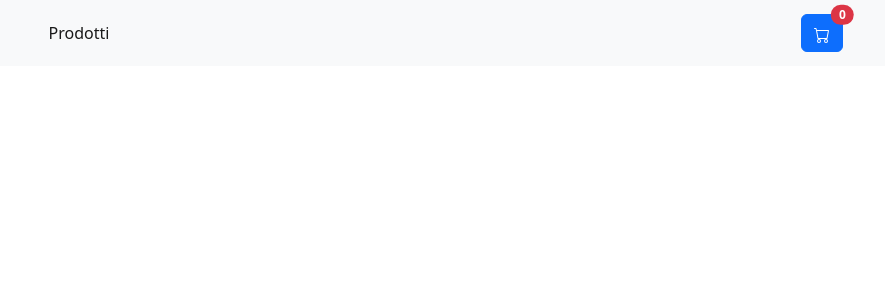
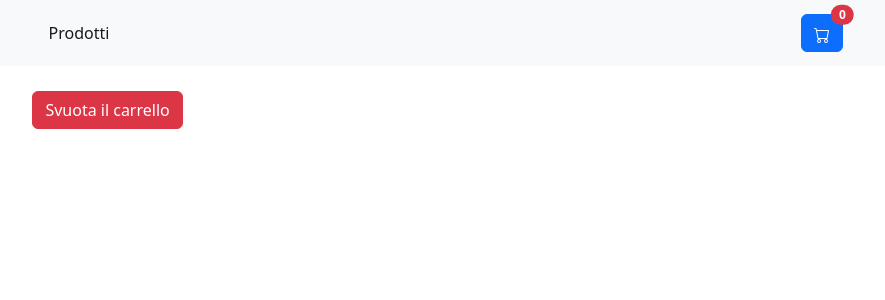
Before and after one commit to dacn-UFS07/progetto-ufs11, an Angular app: page /carrello in a window 1280 px wide. Shown: the top 300 px of the page, without its empty margins (198-1083 px from the left). Built offline with nearby package versions, Linux system fonts and the light colour scheme.

Commit message:
feat: delete items in cart feature

```diff
--- a/src/app/carrello/carrello.component.css
+++ b/src/app/carrello/carrello.component.css
@@ -2,3 +2,7 @@
     width: 64%;
     margin: auto;
 }
+
+.btn {
+    margin-top: 1.5%;
+}
--- a/src/app/carrello/carrello.component.html
+++ b/src/app/carrello/carrello.component.html
@@ -9,4 +9,5 @@
             </li>
         </ol>
     </div>
+    <button type="button" class="btn btn-danger" (click)="clearCart()">Svuota il carrello</button>
 </div>
--- a/src/app/carrello/carrello.component.ts
+++ b/src/app/carrello/carrello.component.ts
@@ -15,4 +15,8 @@ export class CarrelloComponent implements OnInit {
   ngOnInit(): void {
   }
 
+  clearCart(){
+    this.cartItems = this.cartService.clearCart();
+  }
+
 }
--- a/src/app/services/carrello.service.ts
+++ b/src/app/services/carrello.service.ts
@@ -14,6 +14,11 @@ export class CarrelloService {
     this.cartItems.push(product);
   }
 
+  clearCart() {
+    this.cartItems = [];
+    return this.cartItems;
+  }
+
   getItems() {
     return this.cartItems;
   }
```
